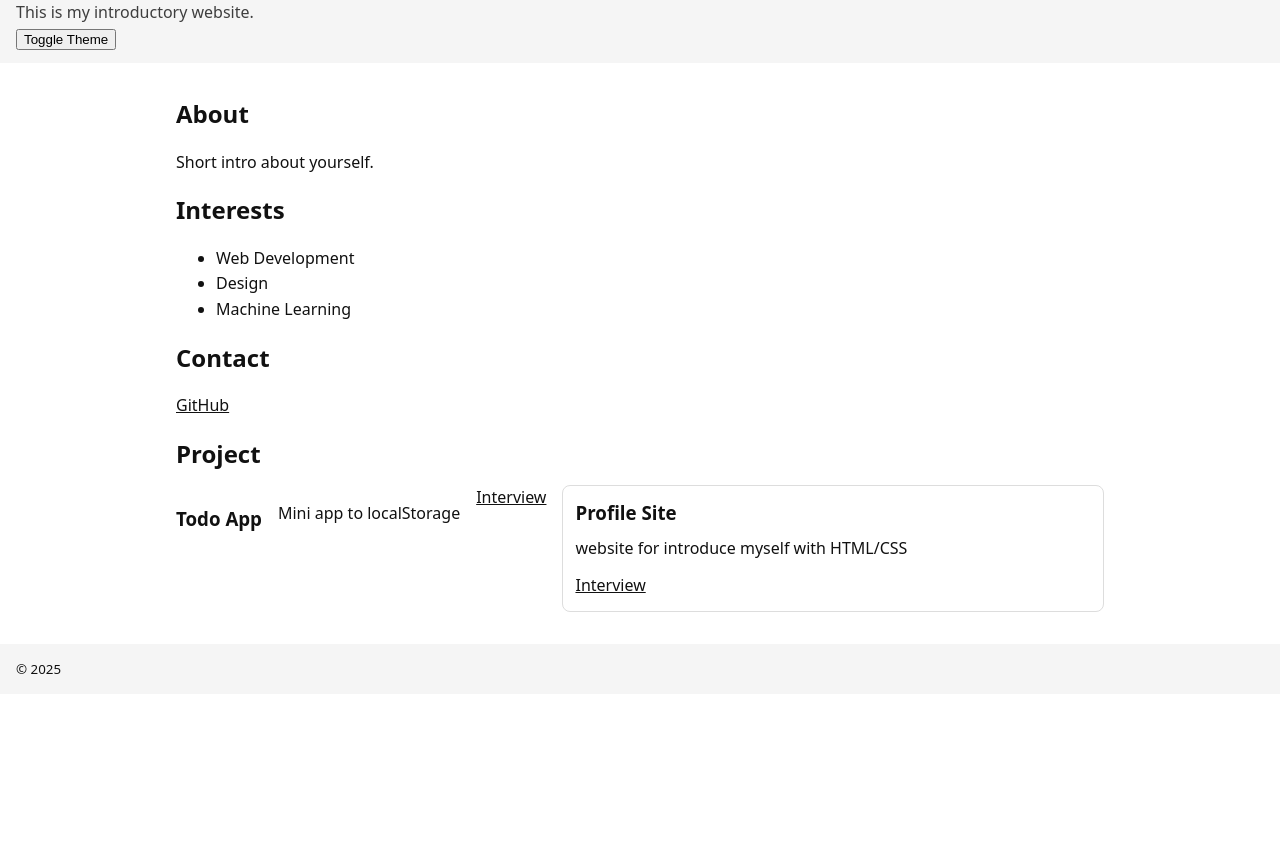
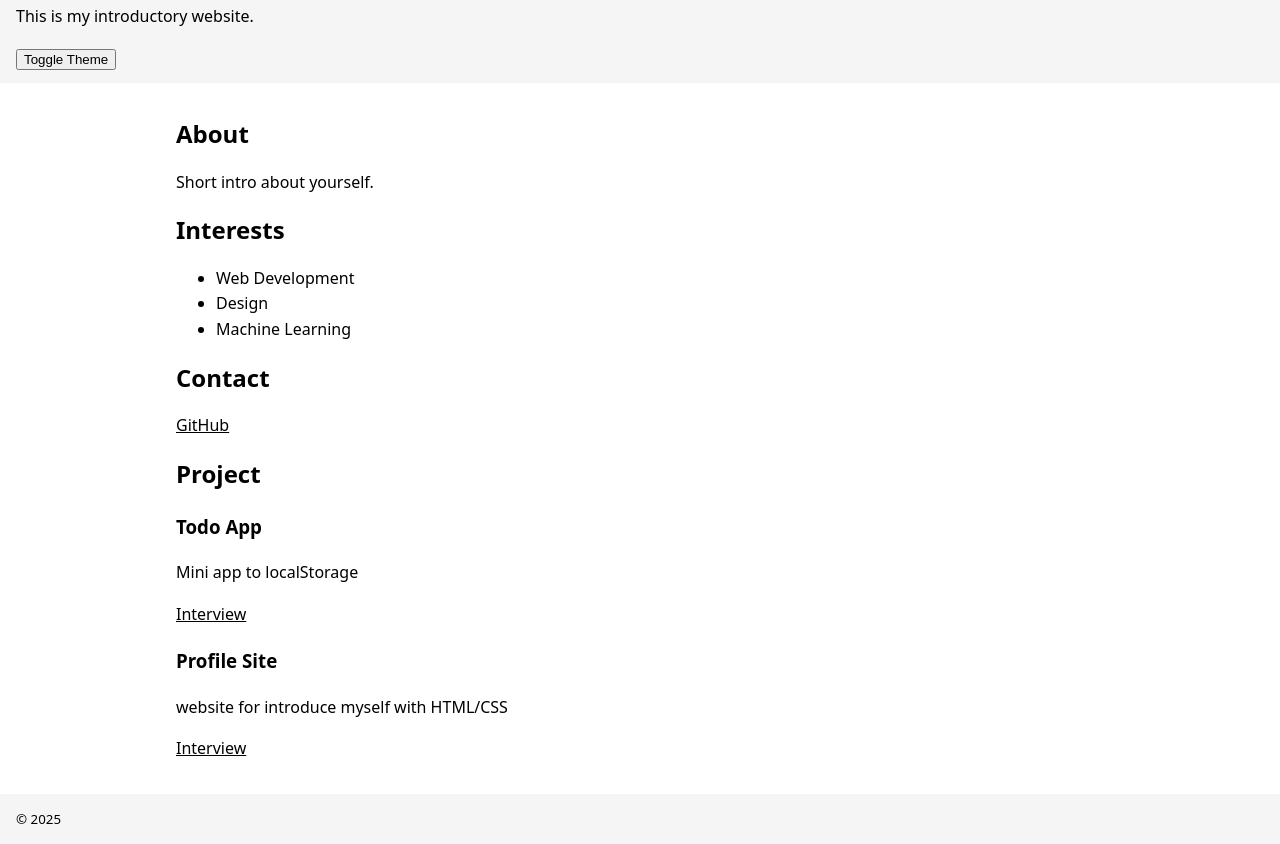
Before and after one commit to LE4FEX/My-profile, a plain HTML site: page index.html in a window 1280 px wide. Shown: the part 75-919 px from the top of the page. Before the commit the page ends 800 px from the top, so only its background shows below. Drawn offline with Linux system fonts and the light colour scheme.

Commit message:
update index.html + add styles.css

```diff
--- a/index.html
+++ b/index.html
@@ -4,7 +4,7 @@
   <meta charset="utf-8">
   <meta name="viewport" content="width=device-width, initial-scale=1">
   <title>My Profile</title>
-  <link rel="stylesheet" href="./styles.css?v=2">
+  <link rel="stylesheet" href="/styles.css">
   <script src="./app.js" defer></script>
 </head>
 <body>
--- a/styles.css
+++ b/styles.css
@@ -5,23 +5,3 @@ main{max-width:960px;margin:auto;padding:16px}
 h1,h2{margin:0 0 12px}
 section{margin:16px 0}
 a{color:inherit;text-decoration:underline}
-.cards{display: flex;flex-wrap: wrap;gap: 16px;}
-.card{flex: 1 1 260px;border: 1px solid #ddd;border-radius: 8px;padding: 12px;background: #fff}
-.card h3{margin: 0 0 8px}
-.card p{margin: 0 0 12px}
-.card a{display: inline-block}
-header p {margin: 6px 0 0;opacity: .8}
-
-@media (max-width:480px){
-    main{padding:12px}
-    .cards{gap:12px}
-    .card{padding: 10px}
-}
-
-:root{--bg:#ffffff;--fg:#111111;--card:#ffffff}
-@media (prefers-color-scheme: dark){
-    :root{--bg:#0f1115;--fg:#e6e6e6;--card:#161a22}
-}
-body{background: var(--bg);color: var(--fg)}
-.card{background: var(--card)}
-html.dark{--bg:#0f1115;--fg:#e6e6e6;--card:#161a22}
```
